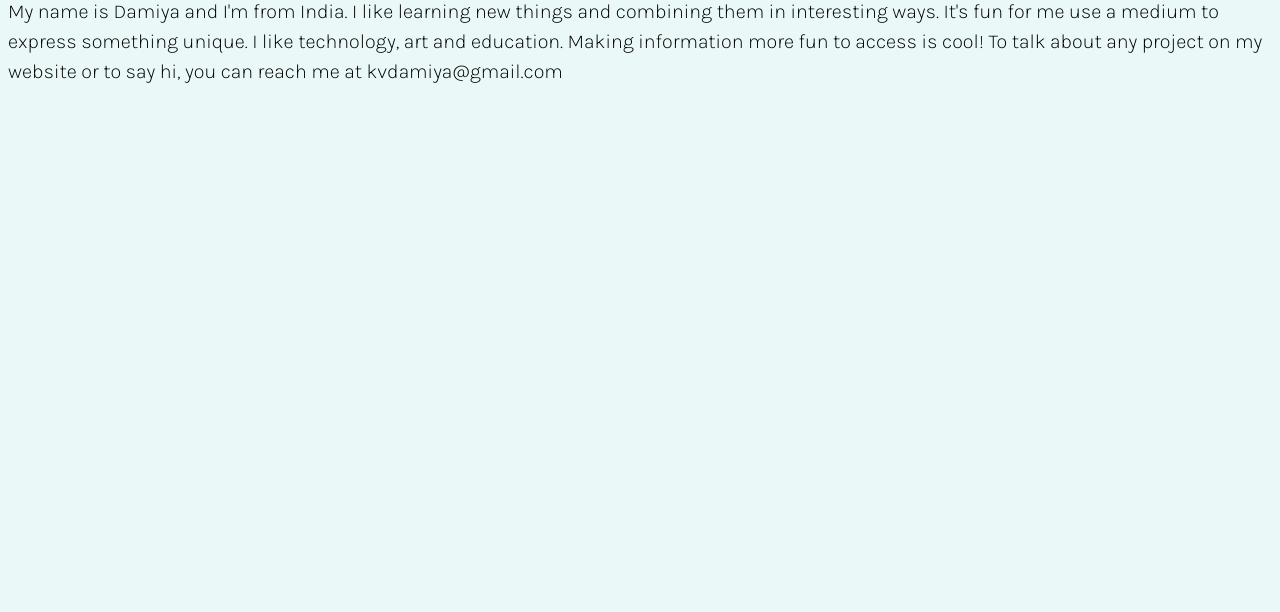
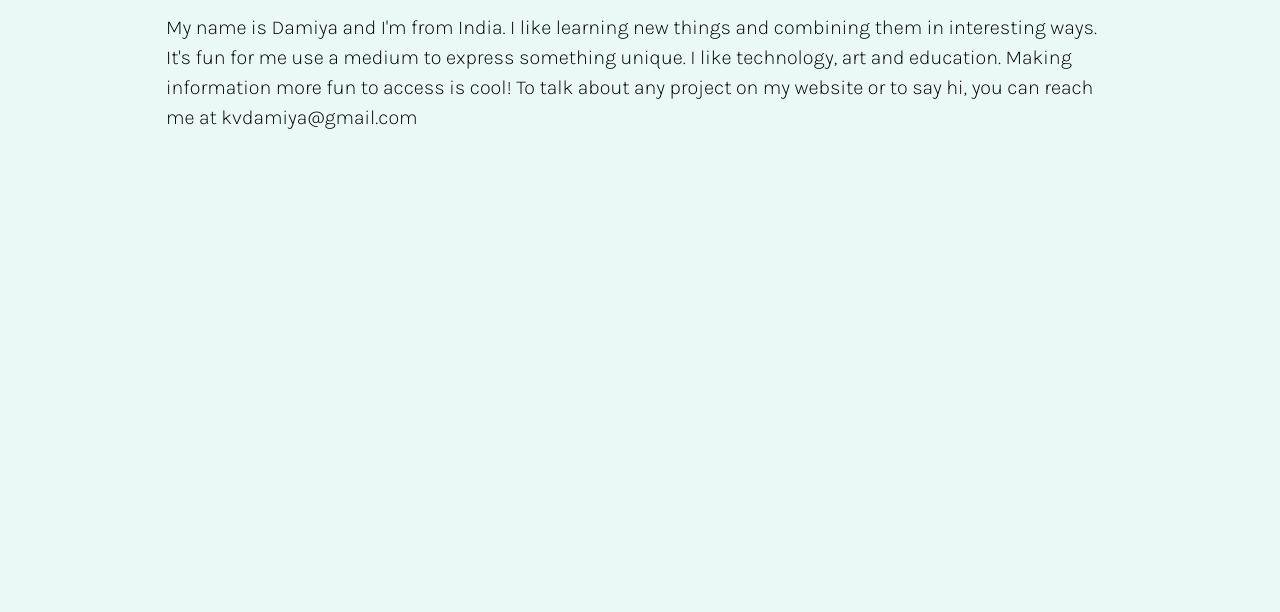
Before and after one commit to Damiyakv/hello, a plain HTML site: page about.html in a window 1280 px wide. Shown: the part 188-800 px from the top of the page. Drawn offline with Linux system fonts and the light colour scheme.

Commit message:
Update about.html
new wrapper

```diff
--- a/about.html
+++ b/about.html
@@ -19,7 +19,7 @@
             <h2 id="home"><a href="index.html">Home</a></h2>
 
     </header>
-
+<div class=wrapper>
 <div class="aboutContainer">
     <div id="divAbout"><h2>
         Hello! :D
@@ -32,7 +32,7 @@
     </h3>
     </div>
 </div>
-
+</div>
 
 
     <script src="myscripts1.js"></script>
```
